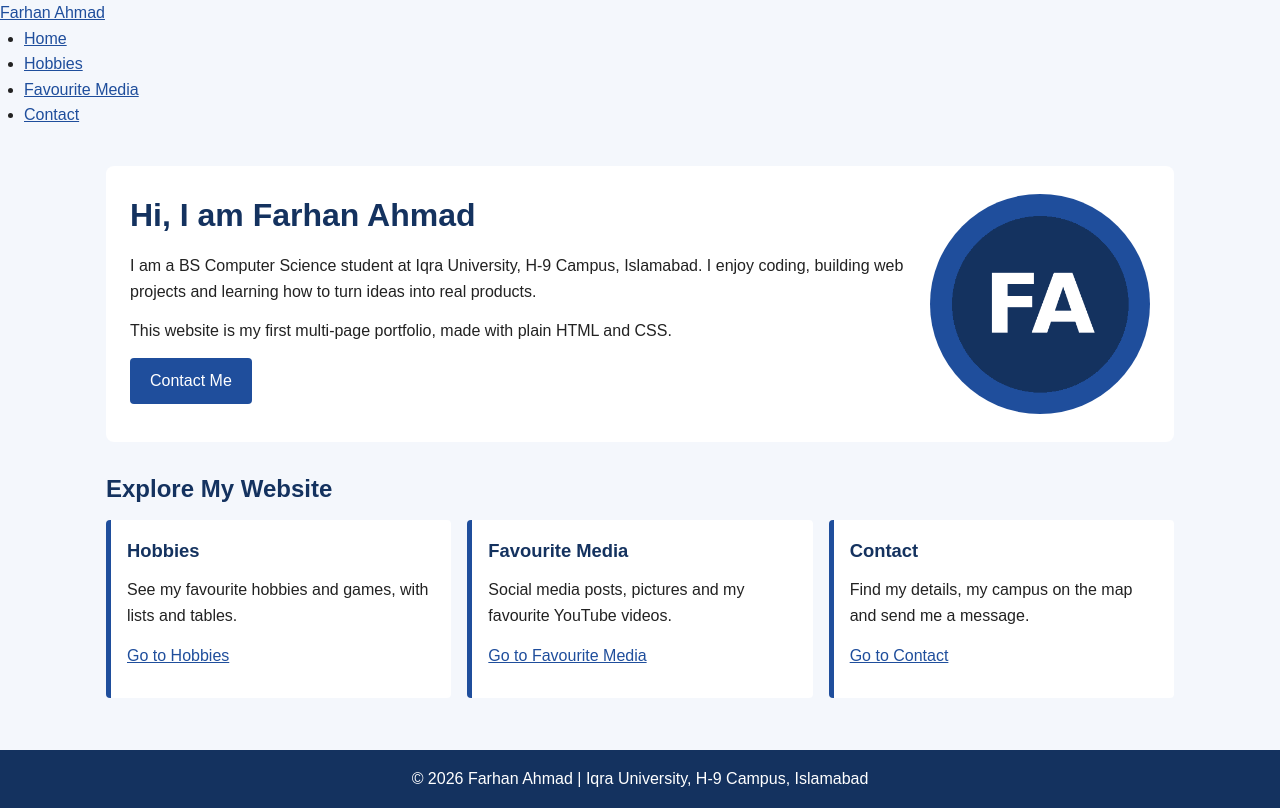
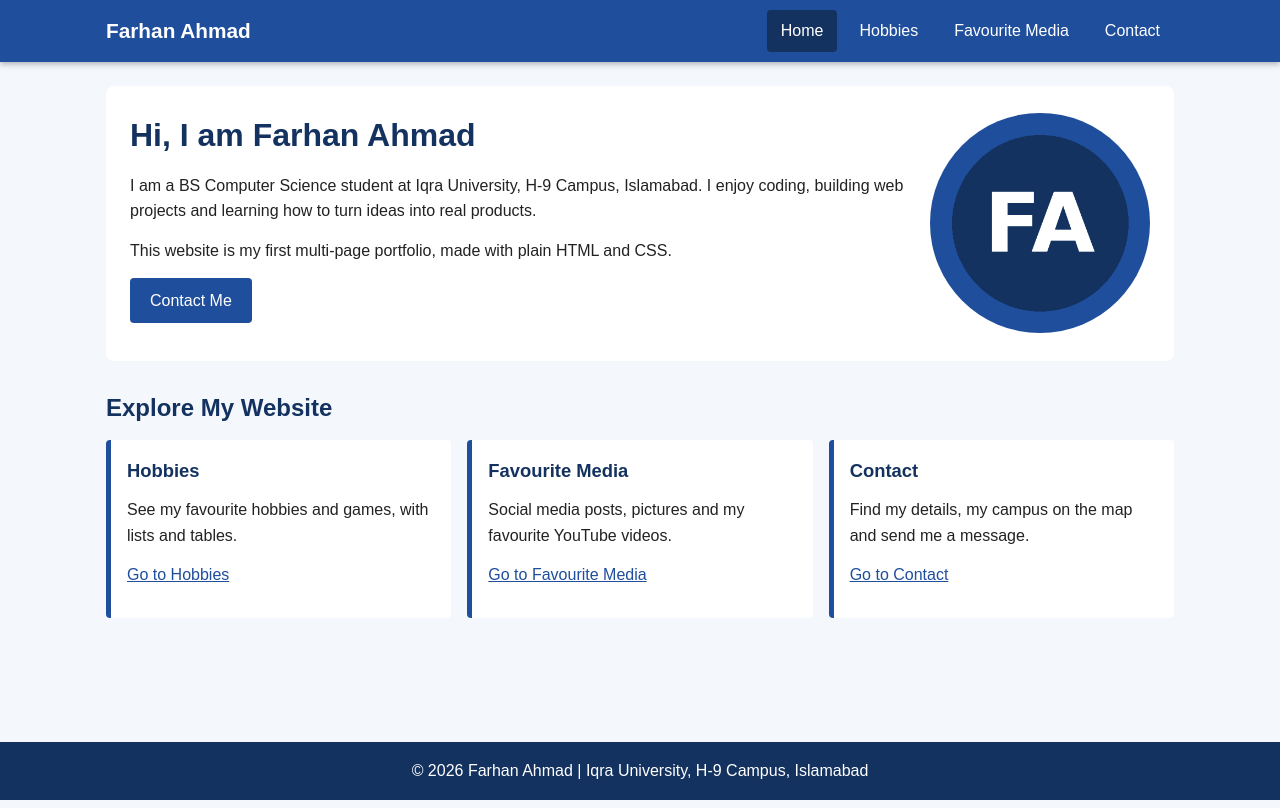
Before and after one commit to farhandawran/FullStack-Journey, a plain HTML site: page docs/index.html in a window 1280 px wide. Drawn offline with Linux system fonts and the light colour scheme.

Commit message:
Add sticky header and Flexbox navigation styles

```diff
--- a/docs/css/style.css
+++ b/docs/css/style.css
@@ -114,3 +114,52 @@ section {
 .site-footer p {
   margin-bottom: 0;
 }
+
+/* ---------- Sticky header and Flexbox navigation ---------- */
+.site-header {
+  position: sticky;   /* stays at the top while scrolling */
+  top: 0;
+  z-index: 100;
+  background-color: #1f4e9c;
+  box-shadow: 0 2px 6px rgba(0, 0, 0, 0.3);
+}
+
+.header-inner {
+  max-width: 1100px;
+  margin: 0 auto;
+  padding: 10px 16px;
+  display: flex;                    /* Flexbox */
+  justify-content: space-between;
+  align-items: center;
+  flex-wrap: wrap;
+  gap: 8px;
+}
+
+.logo {
+  color: #ffffff;
+  font-size: 1.3rem;
+  font-weight: bold;
+  text-decoration: none;
+}
+
+.nav-list {
+  list-style: none;
+  padding: 0;
+  margin: 0;
+  display: flex;                    /* Flexbox */
+  flex-wrap: wrap;
+  gap: 8px;
+}
+
+.nav-list a {
+  display: block;
+  color: #ffffff;
+  text-decoration: none;
+  padding: 8px 14px;
+  border-radius: 4px;
+}
+
+.nav-list a:hover,
+.nav-list a[aria-current="page"] {
+  background-color: #14325f;
+}
```
